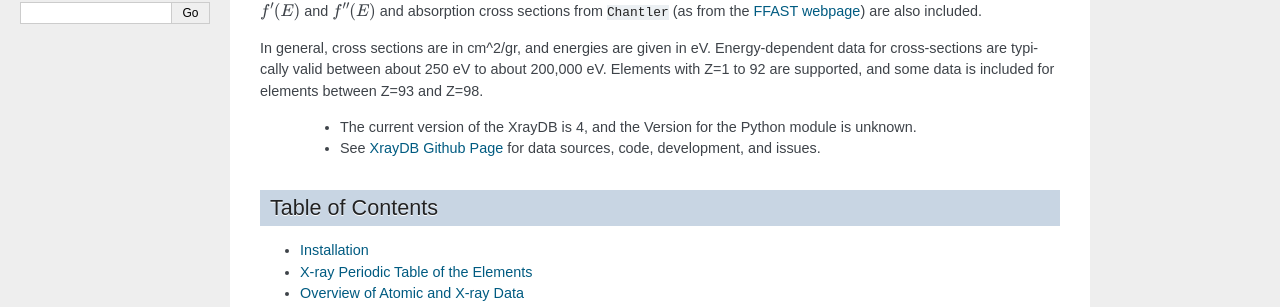
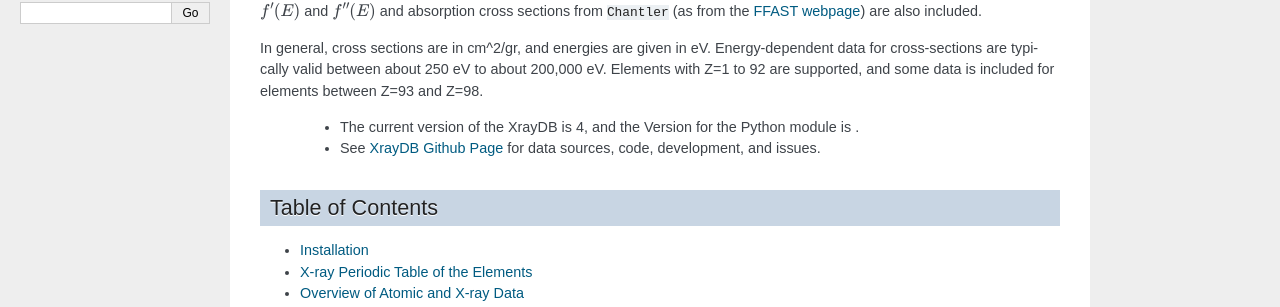
Before and after one commit to xraypy/XrayDB, a Sphinx documentation site: the page built from doc/index.rst, in a window 1280 px wide. Shown: the part 336-643 px from the top of the page. Built offline with Sphinx 7.4.7, drawn with Linux system fonts in a browser that asks for light colours; the version number could not be read and is left out; cross-references to code outside the pages are shown as plain code; part of the change alters nothing that is shown.

```diff
--- a/doc/conf.py
+++ b/doc/conf.py
@@ -54,14 +54,10 @@ copyright = 'Matthew Newville, The University of Chicago, 2018'
 # built documents.
 #
 
-release = 'unknown'
-try:
-    import xraydb
-    release = xraydb.__version__
-    releese = release.replace('-', '   ')..replace('+', '   ').
-    version = release = xraydb.__version__.split()
-except ImportError:
-    pass
+import xraydb
+release = xraydb.__version__.replace('-', ' ').replace('+', ' ')
+version = release = release.split(' ')[0]
+
 
 # The language for content autogenerated by Sphinx. Refer to documentation
 # for a list of supported languages.
```
